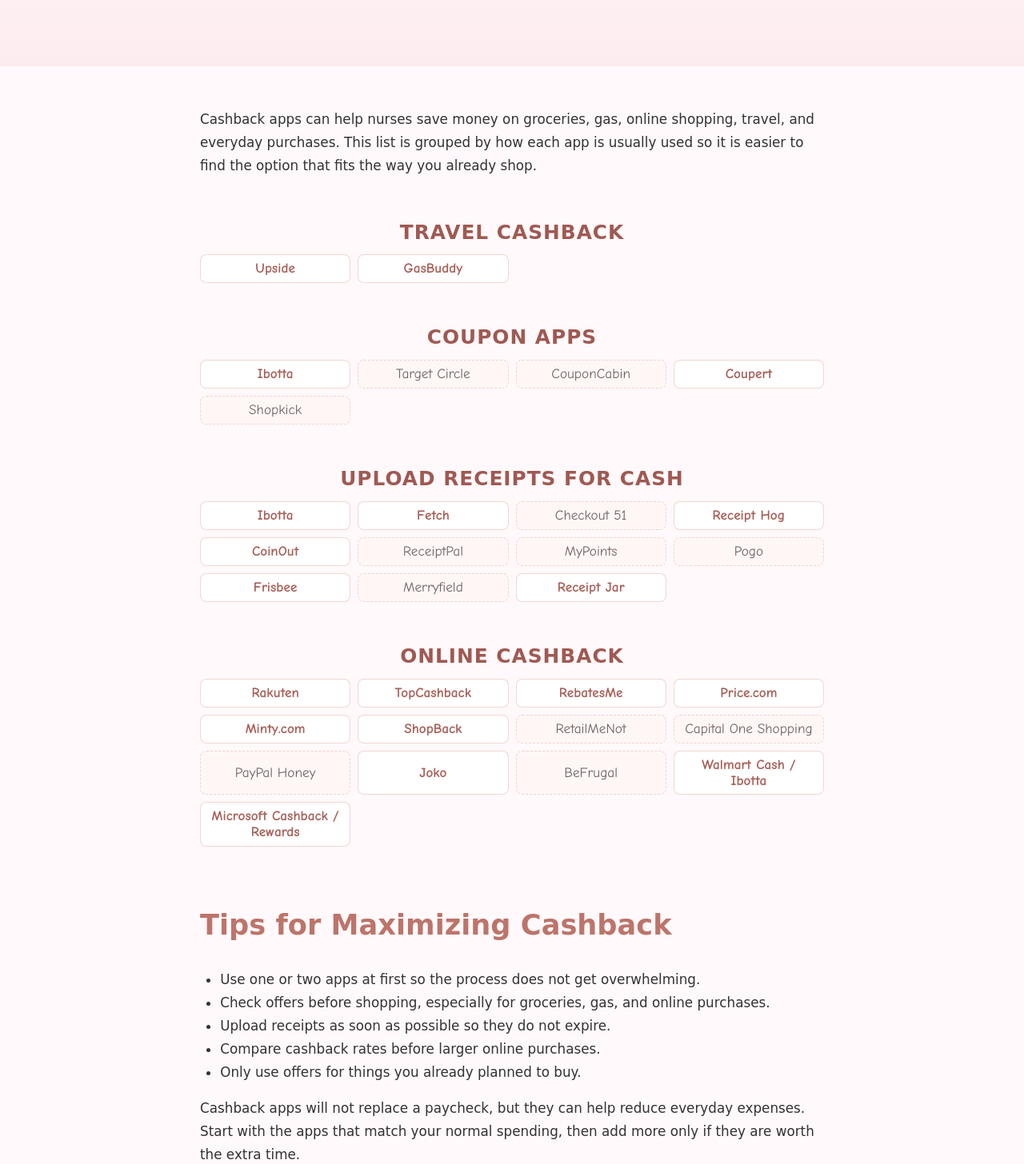
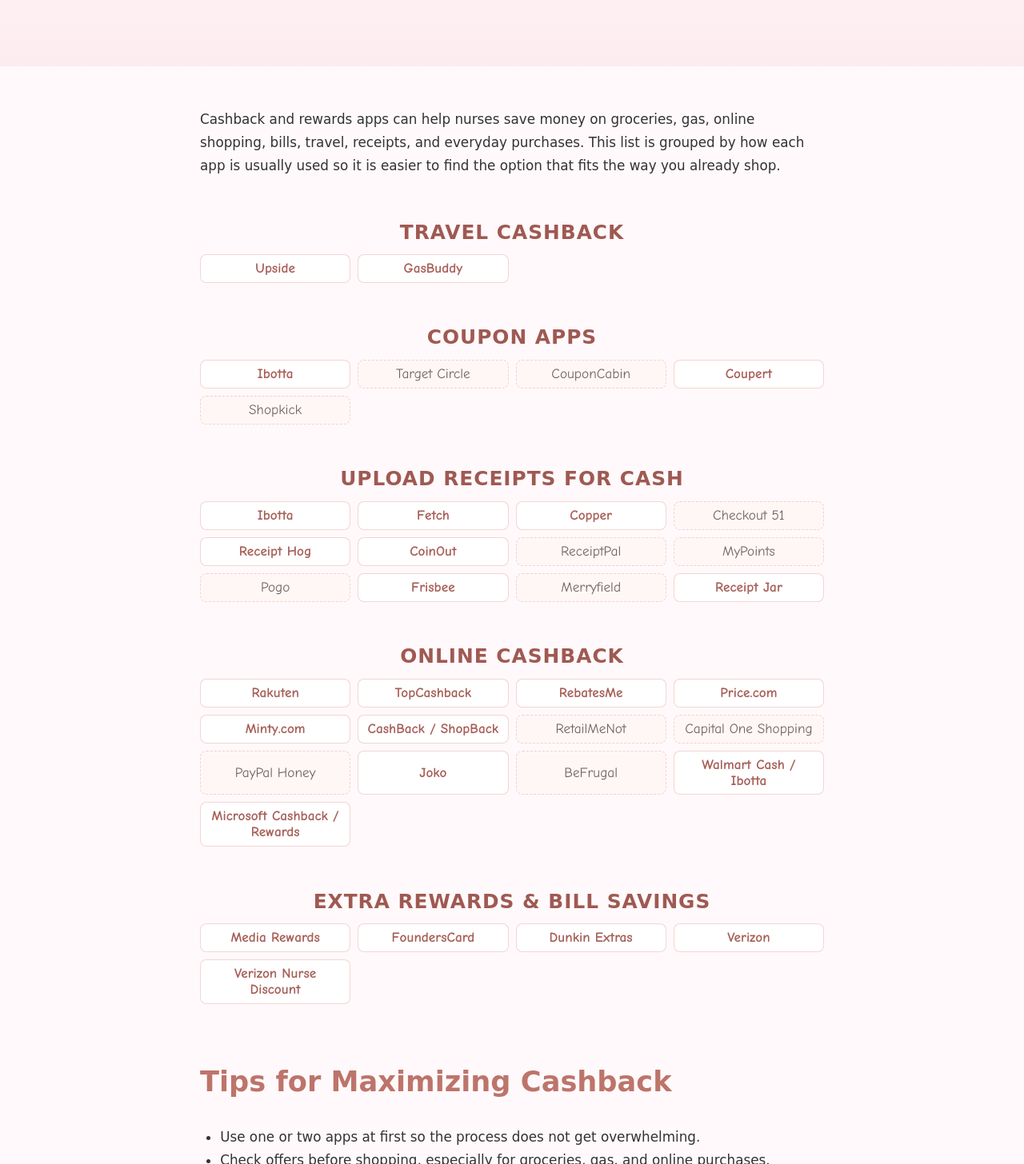
Before and after one commit to wealthandscrubs/wealth-and-scrubs, an Eleventy site: page src/posts/2026-06-02-best-cashback-apps-for-nurses-in-2026.html in a window 1280 px wide. Shown: the part 320-1776 px from the top of the page at 80% size. Built offline with nearby package versions, Linux system fonts and the light colour scheme; Eleventy itself is replaced by a stand-in of ours; files that its build step writes are made by us from their sources; what cheerio would draw is missing.

Commit message:
Add updated cashback rewards links to guide

```diff
--- a/src/posts/2026-06-02-best-cashback-apps-for-nurses-in-2026.html
+++ b/src/posts/2026-06-02-best-cashback-apps-for-nurses-in-2026.html
@@ -10,7 +10,7 @@
 tags: ["post"]
 ---
 <div class="cashback-guide">
-<p>Cashback apps can help nurses save money on groceries, gas, online shopping, travel, and everyday purchases. This list is grouped by how each app is usually used so it is easier to find the option that fits the way you already shop.</p>
+<p>Cashback and rewards apps can help nurses save money on groceries, gas, online shopping, bills, travel, receipts, and everyday purchases. This list is grouped by how each app is usually used so it is easier to find the option that fits the way you already shop.</p>
 
 <section class="cashback-app-section" aria-labelledby="cashback-travel-heading">
 <h3 id="cashback-travel-heading">Travel Cashback</h3>
@@ -36,6 +36,7 @@
 <div class="cashback-app-grid">
 <a class="cashback-app-chip" href="https://ibotta.onelink.me/iUfE/1005cd3f?friend_code=xdjgdvx" target="_blank" rel="sponsored noopener nofollow">Ibotta</a>
 <a class="cashback-app-chip" href="https://referral.fetch.com/vvv3/referralqr?code=DMPM2M" target="_blank" rel="sponsored noopener nofollow">Fetch</a>
+<a class="cashback-app-chip" href="https://cpr.gg/r/XKUNDG" target="_blank" rel="sponsored noopener nofollow">Copper</a>
 <span class="cashback-app-chip cashback-app-chip--pending">Checkout 51</span>
 <a class="cashback-app-chip" href="https://app.receipthog.com/r/stral283" target="_blank" rel="sponsored noopener nofollow">Receipt Hog</a>
 <a class="cashback-app-chip" href="https://coinout.com/pages/refer_earn?id=QA9RKXQ" target="_blank" rel="sponsored noopener nofollow">CoinOut</a>
@@ -56,7 +57,7 @@
 <a class="cashback-app-chip" href="https://www.rebatesme.com/r/hds4gc" target="_blank" rel="sponsored noopener nofollow">RebatesMe</a>
 <a class="cashback-app-chip" href="http://share.price.com/8y2uj" target="_blank" rel="sponsored noopener nofollow">Price.com</a>
 <a class="cashback-app-chip" href="https://www.minty.com/me/FCP3KB" target="_blank" rel="sponsored noopener nofollow">Minty.com</a>
-<a class="cashback-app-chip" href="https://app.shopback.com/e4X3Z3oWH5b" target="_blank" rel="sponsored noopener nofollow">ShopBack</a>
+<a class="cashback-app-chip" href="https://app.shopback.com/e4X3Z3oWH5b" target="_blank" rel="sponsored noopener nofollow">CashBack / ShopBack</a>
 <span class="cashback-app-chip cashback-app-chip--pending">RetailMeNot</span>
 <span class="cashback-app-chip cashback-app-chip--pending">Capital One Shopping</span>
 <span class="cashback-app-chip cashback-app-chip--pending">PayPal Honey</span>
@@ -64,6 +65,17 @@
 <span class="cashback-app-chip cashback-app-chip--pending">BeFrugal</span>
 <a class="cashback-app-chip" href="https://ibotta.onelink.me/iUfE/1005cd3f?friend_code=xdjgdvx" target="_blank" rel="sponsored noopener nofollow">Walmart Cash / Ibotta</a>
 <a class="cashback-app-chip" href="https://rewards.bing.com/welcome?rh=3FD55921&amp;ref=rafsrchae&amp;form=ML2XE3&amp;OCID=ML2XE3&amp;PUBL=RewardsDO&amp;CREA=ML2XE3" target="_blank" rel="sponsored noopener nofollow">Microsoft Cashback / Rewards</a>
+</div>
+</section>
+
+<section class="cashback-app-section" aria-labelledby="cashback-rewards-heading">
+<h3 id="cashback-rewards-heading">Extra Rewards &amp; Bill Savings</h3>
+<div class="cashback-app-grid">
+<a class="cashback-app-chip" href="https://mediarewards.onelink.me/wKLT/wwsvghsy" target="_blank" rel="sponsored noopener nofollow">Media Rewards</a>
+<a class="cashback-app-chip" href="https://founderscard.com/inquiry_new/FCBROOKE784" target="_blank" rel="sponsored noopener nofollow">FoundersCard</a>
+<a class="cashback-app-chip" href="https://www.dunkinextras.com/?rcode=7an693v5%20" target="_blank" rel="sponsored noopener nofollow">Dunkin Extras</a>
+<a class="cashback-app-chip" href="https://www.dpbolvw.net/click-101798953-15733793" target="_blank" rel="sponsored noopener nofollow">Verizon</a>
+<a class="cashback-app-chip" href="https://www.kqzyfj.com/click-101798953-17279742" target="_blank" rel="sponsored noopener nofollow">Verizon Nurse Discount</a>
 </div>
 </section>
 
```
Also changed, not shown: content-plan.md (+1 -1 lines).
